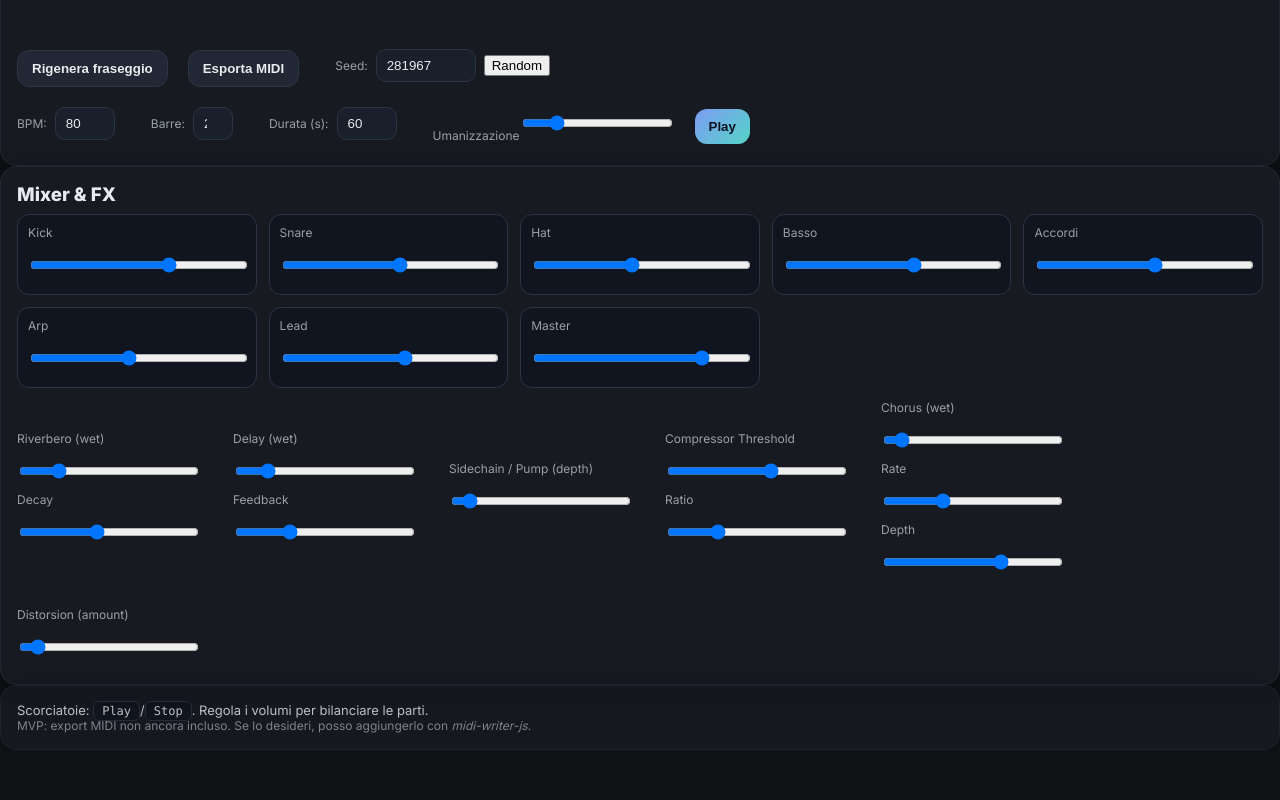
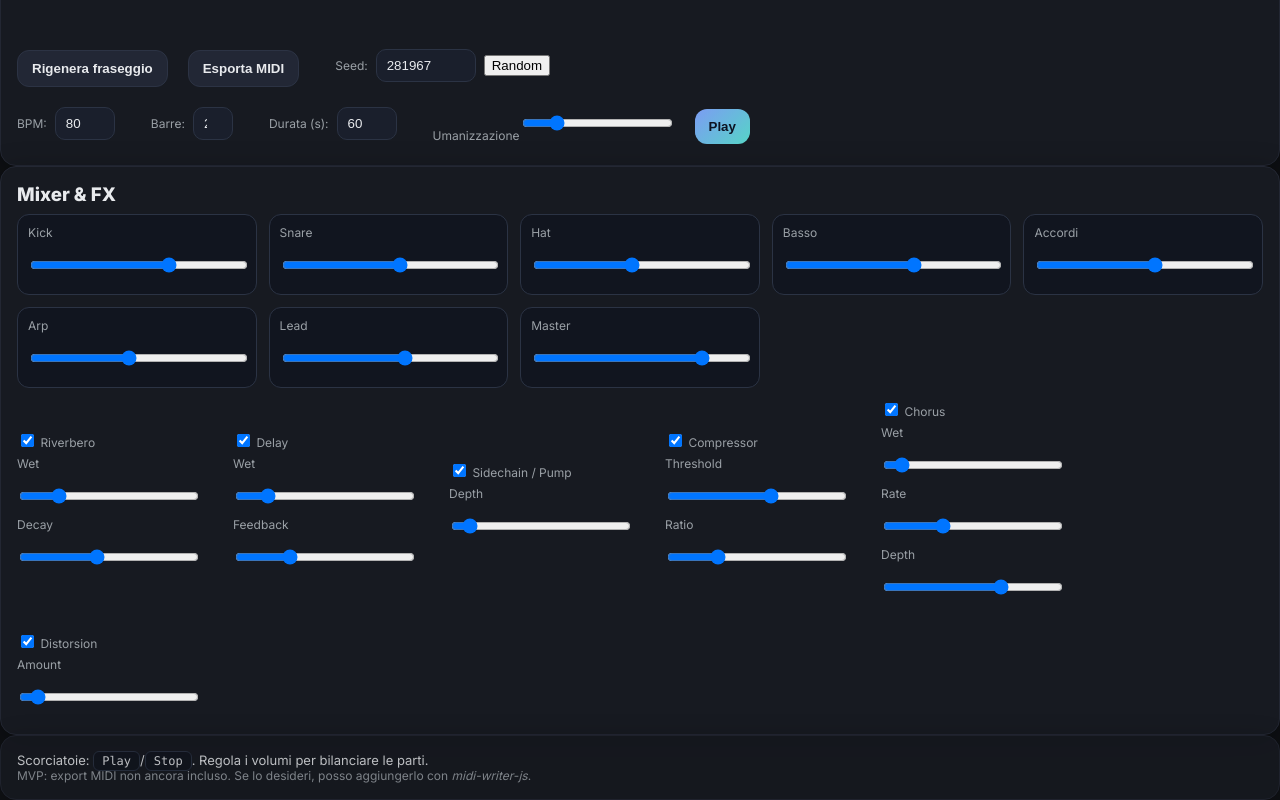
Before and after one commit to Raffa50/ProceduralMusicGenerator, a React (Vite) app: page / in a window 1280 px wide. Shown: the part 374-1174 px from the top of the page. Before the commit the page ends 1124 px from the top, so only its background shows below. Built offline with nearby package versions, Linux system fonts and the light colour scheme; the HTML template or start-up script is replaced by a standard one.

Commit message:
enable/disable sfx

```diff
--- a/src/components/MixerFx.tsx
+++ b/src/components/MixerFx.tsx
@@ -24,49 +24,67 @@ export function MixerFx(props: {
       </div>
       <div className="row" style={{marginTop:12, flexWrap:'wrap', gap:24}}>
         <div>
-          <label>Riverbero (wet)</label>
+          <label>
+            <input type="checkbox" checked={props.fx.reverbEnabled} onChange={e=>props.setFx({reverbEnabled: e.target.checked})} /> Riverbero
+          </label>
+          <label>Wet</label>
           <input className="slider" type="range" min="0" max="1" step="0.01" value={props.fx.reverb}
-                 onChange={e=>props.setFx({reverb: parseFloat(e.target.value)})} />
+                 onChange={e=>props.setFx({reverb: parseFloat(e.target.value)})} disabled={!props.fx.reverbEnabled} />
           <label>Decay</label>
           <input className="slider" type="range" min="0.5" max="6" step="0.1" value={props.fx.reverbDecay}
-                 onChange={e=>props.setFx({reverbDecay: parseFloat(e.target.value)})} />
+                 onChange={e=>props.setFx({reverbDecay: parseFloat(e.target.value)})} disabled={!props.fx.reverbEnabled} />
         </div>
         <div>
-          <label>Delay (wet)</label>
+          <label>
+            <input type="checkbox" checked={props.fx.delayEnabled} onChange={e=>props.setFx({delayEnabled: e.target.checked})} /> Delay
+          </label>
+          <label>Wet</label>
           <input className="slider" type="range" min="0" max="1" step="0.01" value={props.fx.delay}
-                 onChange={e=>props.setFx({delay: parseFloat(e.target.value)})} />
+                 onChange={e=>props.setFx({delay: parseFloat(e.target.value)})} disabled={!props.fx.delayEnabled} />
           <label>Feedback</label>
           <input className="slider" type="range" min="0" max="1" step="0.01" value={props.fx.delayFeedback}
-                 onChange={e=>props.setFx({delayFeedback: parseFloat(e.target.value)})} />
+                 onChange={e=>props.setFx({delayFeedback: parseFloat(e.target.value)})} disabled={!props.fx.delayEnabled} />
         </div>
         <div>
-          <label>Sidechain / Pump (depth)</label>
+          <label>
+            <input type="checkbox" checked={props.fx.pumpEnabled} onChange={e=>props.setFx({pumpEnabled: e.target.checked})} /> Sidechain / Pump
+          </label>
+          <label>Depth</label>
           <input className="slider" type="range" min="0" max="1" step="0.01" value={props.fx.pump}
-                 onChange={e=>props.setFx({pump: parseFloat(e.target.value)})} />
+                 onChange={e=>props.setFx({pump: parseFloat(e.target.value)})} disabled={!props.fx.pumpEnabled} />
         </div>
         <div>
-          <label>Compressor Threshold</label>
+          <label>
+            <input type="checkbox" checked={props.fx.compressorEnabled} onChange={e=>props.setFx({compressorEnabled: e.target.checked})} /> Compressor
+          </label>
+          <label>Threshold</label>
           <input className="slider" type="range" min="-60" max="0" step="1" value={props.fx.compressorThreshold}
-                 onChange={e=>props.setFx({compressorThreshold: parseFloat(e.target.value)})} />
+                 onChange={e=>props.setFx({compressorThreshold: parseFloat(e.target.value)})} disabled={!props.fx.compressorEnabled} />
           <label>Ratio</label>
           <input className="slider" type="range" min="1" max="10" step="0.1" value={props.fx.compressorRatio}
-                 onChange={e=>props.setFx({compressorRatio: parseFloat(e.target.value)})} />
+                 onChange={e=>props.setFx({compressorRatio: parseFloat(e.target.value)})} disabled={!props.fx.compressorEnabled} />
         </div>
         <div>
-          <label>Chorus (wet)</label>
+          <label>
+            <input type="checkbox" checked={props.fx.chorusEnabled} onChange={e=>props.setFx({chorusEnabled: e.target.checked})} /> Chorus
+          </label>
+          <label>Wet</label>
           <input className="slider" type="range" min="0" max="1" step="0.01" value={props.fx.chorusWet}
-                 onChange={e=>props.setFx({chorusWet: parseFloat(e.target.value)})} />
+                 onChange={e=>props.setFx({chorusWet: parseFloat(e.target.value)})} disabled={!props.fx.chorusEnabled} />
           <label>Rate</label>
           <input className="slider" type="range" min="0.1" max="5" step="0.1" value={props.fx.chorusRate}
-                 onChange={e=>props.setFx({chorusRate: parseFloat(e.target.value)})} />
+                 onChange={e=>props.setFx({chorusRate: parseFloat(e.target.value)})} disabled={!props.fx.chorusEnabled} />
           <label>Depth</label>
           <input className="slider" type="range" min="0" max="1" step="0.01" value={props.fx.chorusDepth}
-                 onChange={e=>props.setFx({chorusDepth: parseFloat(e.target.value)})} />
+                 onChange={e=>props.setFx({chorusDepth: parseFloat(e.target.value)})} disabled={!props.fx.chorusEnabled} />
         </div>
         <div>
-          <label>Distorsion (amount)</label>
+          <label>
+            <input type="checkbox" checked={props.fx.distorsionEnabled} onChange={e=>props.setFx({distorsionEnabled: e.target.checked})} /> Distorsion
+          </label>
+          <label>Amount</label>
           <input className="slider" type="range" min="0" max="1" step="0.01" value={props.fx.distorsionAmount}
-                 onChange={e=>props.setFx({distorsionAmount: parseFloat(e.target.value)})} />
+                 onChange={e=>props.setFx({distorsionAmount: parseFloat(e.target.value)})} disabled={!props.fx.distorsionEnabled} />
         </div>
       </div>
     </div>
--- a/src/lib/FxParams.ts
+++ b/src/lib/FxParams.ts
@@ -1,15 +1,21 @@
 export class FxParams {
   reverb: number = 0.15;
+  reverbEnabled: boolean = true;
   reverbDecay: number = 2.8;
   delay: number = 0.1;
+  delayEnabled: boolean = true;
   delayFeedback: number = 0.25;
   pump: number = 0.0;
+  pumpEnabled: boolean = true;
   compressorThreshold: number = -24;
+  compressorEnabled: boolean = true;
   compressorRatio: number = 3;
   chorusWet: number = 0.0;
+  chorusEnabled: boolean = true;
   chorusRate: number = 1.5;
   chorusDepth: number = 0.7;
   distorsionAmount: number = 0.0;
+  distorsionEnabled: boolean = true;
 
   constructor(init?: Partial<FxParams>) {
     Object.assign(this, init);
--- a/src/lib/player.ts
+++ b/src/lib/player.ts
@@ -104,6 +104,21 @@ export async function createPlayer(song: Song): Promise<Player> {
   Tone.Transport.loopStart = 0;
   Tone.Transport.loopEnd = `${song.params.bars}:0:0`;
 
+  // Funzione per aggiornare la catena degli effetti in base ai flag enabled
+  function updateFxChain(opts: any) {
+    // Scollega tutto
+    comp.disconnect(); chorus.disconnect(); dist.disconnect(); reverb.disconnect(); delay.disconnect(); pump.disconnect();
+    // Catena dinamica
+    let last = comp;
+    if (opts.compressorEnabled === false) last = comp;
+    if (opts.chorusEnabled !== false) { last.connect(chorus); last = chorus; }
+    if (opts.distorsionEnabled !== false) { last.connect(dist); last = dist; }
+    if (opts.reverbEnabled !== false) { last.connect(reverb); last = reverb; }
+    if (opts.delayEnabled !== false) { last.connect(delay); last = delay; }
+    if (opts.pumpEnabled !== false) { last.connect(pump); last = pump; }
+    last.toDestination();
+  }
+
   // Funzione per aggiornare gli effetti
   function setFx(opts: any) {
     if (opts.reverb !== undefined) reverb.wet.value = opts.reverb;
@@ -117,6 +132,8 @@ export async function createPlayer(song: Song): Promise<Player> {
     if (opts.chorusRate !== undefined) chorus.frequency.value = opts.chorusRate;
     if (opts.chorusDepth !== undefined) chorus.depth = opts.chorusDepth;
     if (opts.distorsionAmount !== undefined) dist.distortion = opts.distorsionAmount;
+    // Aggiorna la catena degli effetti
+    updateFxChain(opts);
   }
 
   return {
```
